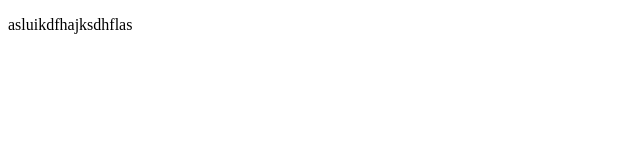
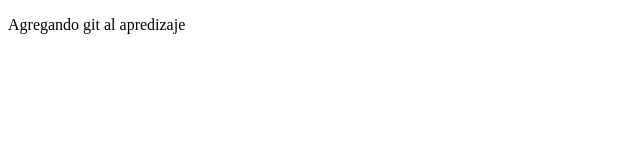
Before and after one commit to yamithjota/proyectoDemoCursoPrework, a plain HTML site: page index.html in a window 1280 px wide. Shown: the full height of the page, 0-640 px from the left. Drawn offline with Linux system fonts and the light colour scheme.

Commit message:
Segundos cambios

```diff
--- a/index.html
+++ b/index.html
@@ -8,7 +8,7 @@
 </head>
 <body>
     <p>
-        asluikdfhajksdhflas
+        Agregando git al apredizaje
     </p>
 </body>
 </html>
```
